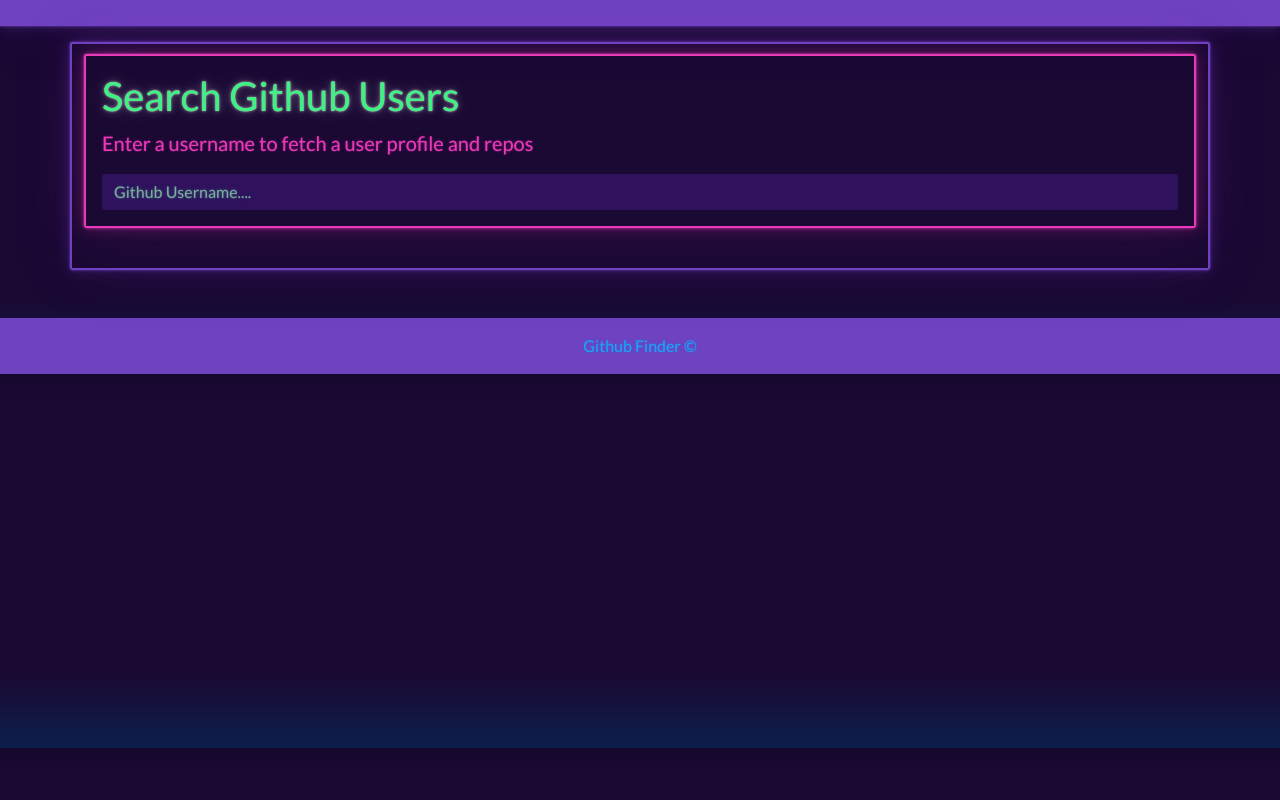
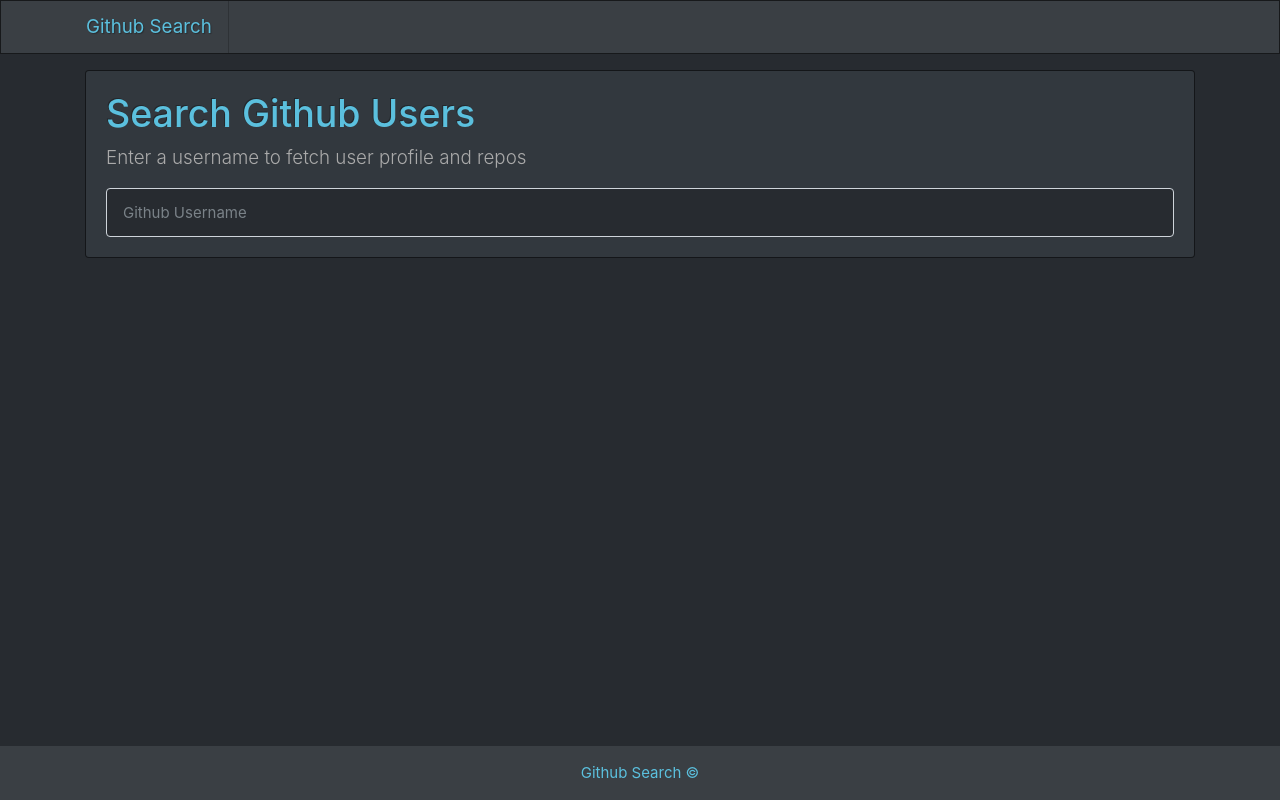
Before and after one commit to Ardax-C/github-user-search, a plain HTML site: page index.html in a window 1280 px wide. Drawn offline with nearby package versions, Linux system fonts and the light colour scheme.

Commit message:
Update index.html

```diff
--- a/index.html
+++ b/index.html
@@ -6,50 +6,55 @@
     <meta name="viewport" content="width=device-width, initial-scale=1.0" />
     <link
       rel="stylesheet"
-      href="https://bootswatch.com/5/vapor/bootstrap.min.css"
+      href="https://cdn.jsdelivr.net/npm/bootswatch@4.5.2/dist/slate/bootstrap.min.css"
     />
-    <title>Github User Search!</title>
+    <title>Github Search!</title>
   </head>
   <body>
+    <div class="d-flex flex-column min-vh-100">
       <nav class="navbar navbar-dark bg-primary mb-3">
         <div class="container">
-        <a href="#" class="navbar-brand"></a>
+          <a href="#" class="navbar-brand text-info">Github Search</a>
         </div>
       </nav>
-    <div
-      class="container searchContainer card border-primary mb-3"
-      style="padding-top: 10px"
-    >
-      <div
-        class="search card card-body card border-secondary text-success mb-3"
-      >
-        <h1>Search Github Users</h1>
-        <p class="lead text-secondary">
-          Enter a username to fetch a user profile and repos
-        </p>
+      <div class="container search-container">
+        <div class="search card card-body">
+          <h1 class="text-info">Search Github Users</h1>
+          <p class="lead">Enter a username to fetch user profile and repos</p>
           <input
             type="text"
-          id="searchUser"
-          class="form-control text-success"
-          placeholder="Github Username...."
+            id="search-user"
+            class="form-control text-info bg-dark"
+            placeholder="Github Username"
           />
         </div>
         <br />
         <div id="profile"></div>
       </div>
 
-    <footer class="mt-5 p-3 text-center bg-primary text-info">
-      Github Finder &copy
+      <footer class="mt-auto p-3 text-center bg-primary text-info">
+        Github Search &copy
       </footer>
 
       <script
-      src="https://cdn.jsdelivr.net/npm/bootstrap@5.1.3/dist/js/bootstrap.bundle.min.js"
-      integrity="sha384-ka7Sk0Gln4gmtz2MlQnikT1wXgYsOg+OMhuP+IlRH9sENBO0LRn5q+8nbTov4+1p"
+        src="https://code.jquery.com/jquery-3.2.1.slim.min.js"
+        integrity="sha384-KJ3o2DKtIkvYIK3UENzmM7KCkRr/rE9/Qpg6aAZGJwFDMVNA/GpGFF93hXpG5KkN"
+        crossorigin="anonymous"
+      ></script>
+      <script
+        src="https://cdn.jsdelivr.net/npm/popper.js@1.12.9/dist/umd/popper.min.js"
+        integrity="sha384-ApNbgh9B+Y1QKtv3Rn7W3mgPxhU9K/ScQsAP7hUibX39j7fakFPskvXusvfa0b4Q"
+        crossorigin="anonymous"
+      ></script>
+      <script
+        src="https://cdn.jsdelivr.net/npm/bootstrap@4.0.0/dist/js/bootstrap.min.js"
+        integrity="sha384-JZR6Spejh4U02d8jOt6vLEHfe/JQGiRRSQQxSfFWpi1MquVdAyjUar5+76PVCmYl"
         crossorigin="anonymous"
       ></script>
       <script src="token.js"></script>
       <script src="github.js"></script>
       <script src="ui.js"></script>
       <script src="app.js"></script>
+    </div>
   </body>
 </html>
```
Lines whose indentation alone changed are shown as unchanged.
